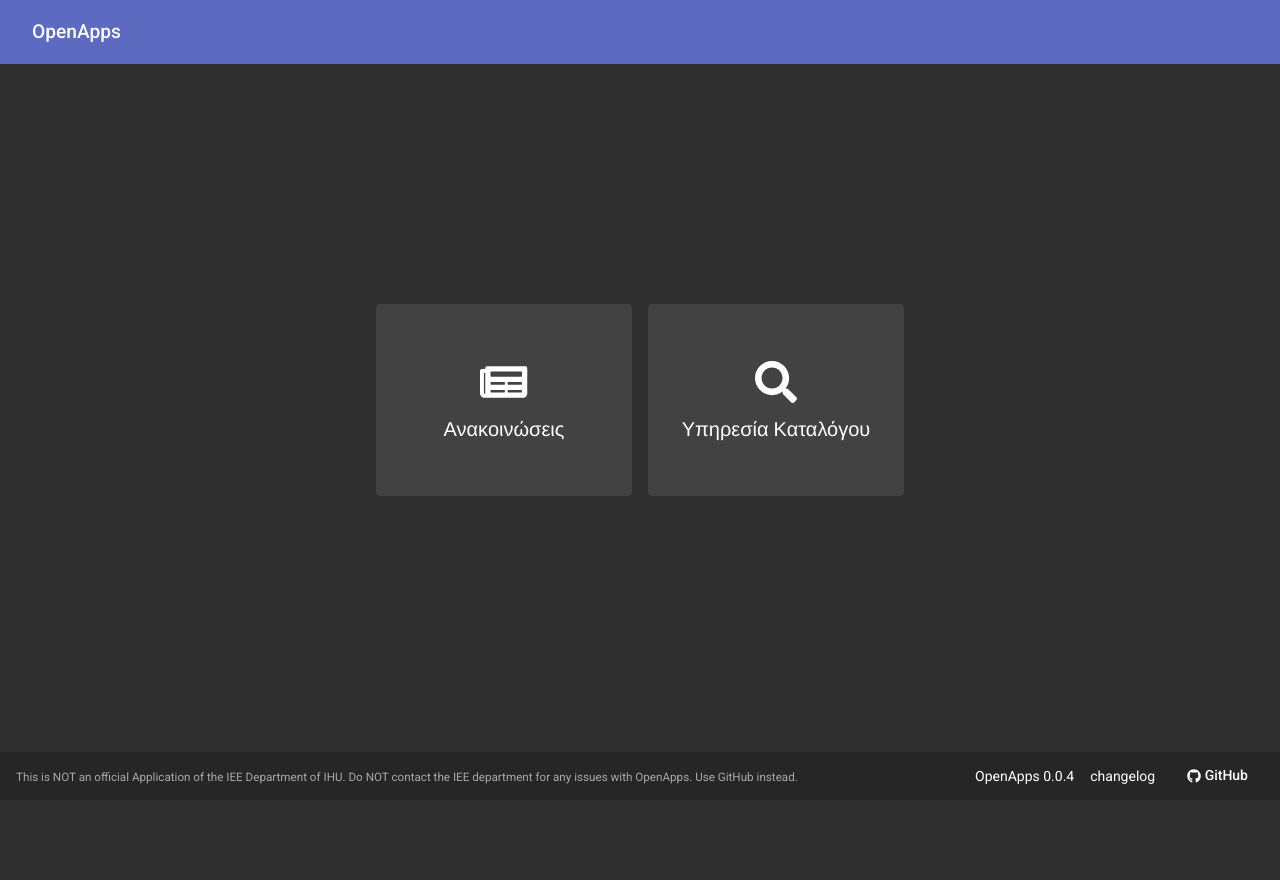
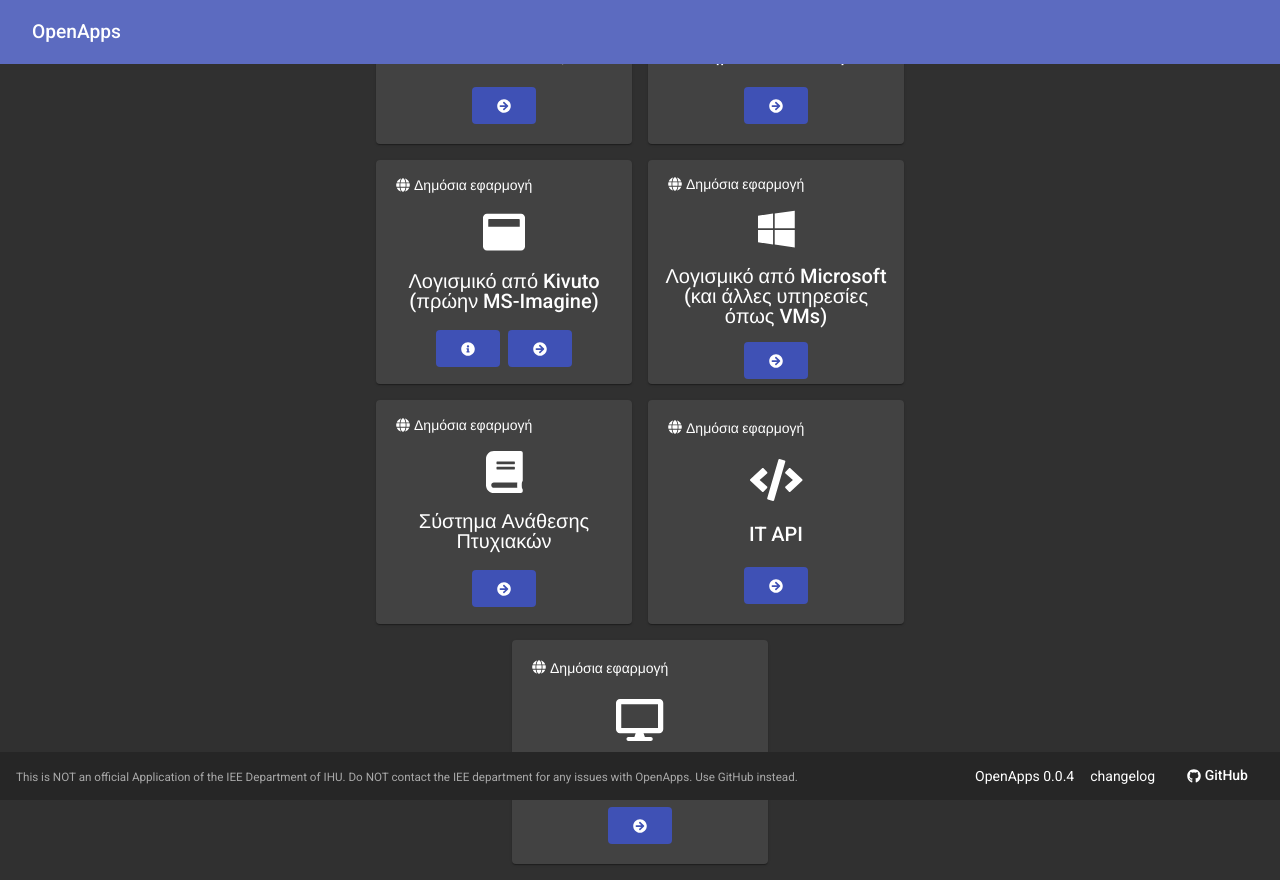
Before and after one commit to theokyr/OpenApps, an Angular app: page / in a window 1280 px wide. Before the commit the page ends 800 px from the top, so only its background shows below. Built offline with nearby package versions, Linux system fonts and the light colour scheme.

Commit message:
Public Services
- Feature list styling fixes
- Added public features that lead to external links

```diff
--- a/src/app/shared/api-feature.model.ts
+++ b/src/app/shared/api-feature.model.ts
@@ -2,30 +2,36 @@ import {TranslatedText} from "../lib/announcements/translated-text";
 
 export class ApiFeature {
   private readonly _title: TranslatedText;
-  private readonly _link: String;
+  private readonly _link: string;
+  private readonly _infoLink: string;
   private readonly _icon: Object;
-  private readonly _publicFeature: boolean;
+  private readonly _isPublic: boolean;
 
-  constructor(title: TranslatedText, link: String, icon: Object, publicFeature: boolean) {
+  constructor(title: TranslatedText, link: string, infoLink: string, icon: Object, publicFeature: boolean) {
     this._title = title;
     this._link = link;
+    this._infoLink = infoLink;
     this._icon = icon;
-    this._publicFeature = publicFeature;
+    this._isPublic = publicFeature;
   }
 
   get title(): TranslatedText {
     return this._title;
   }
 
-  get link(): String {
+  get link(): string {
     return this._link;
+  }
+
+  get infoLink(): string {
+    return this._infoLink;
   }
 
   get icon(): Object {
     return this._icon;
   }
 
-  get publicFeature(): boolean {
-    return this._publicFeature;
+  get isPublic(): boolean {
+    return this._isPublic;
   }
 }
--- a/src/app/view-angular/categories/categories-list/categories-list.component.html
+++ b/src/app/view-angular/categories/categories-list/categories-list.component.html
@@ -1,6 +1,6 @@
 <mat-card class="categories-card">
   <mat-card-title>Πίνακες</mat-card-title>
-  <mat-card-actions fxLayout="row wrap" fxLayoutAlign="start start" fxLayoutGap=".5rem">
+  <mat-card-actions fxLayout="row wrap" fxLayoutAlign="start start" fxLayoutGap=".5rem grid">
     <ng-container *ngFor="let category of categories; let i = index">
       <a [routerLink]="'/announcements/category/'+category.id" mat-flat-button color="primary">{{category.name}}</a>
     </ng-container>
--- a/src/app/view-angular/layout/feature/feature.component.html
+++ b/src/app/view-angular/layout/feature/feature.component.html
@@ -1,8 +1,31 @@
-<a class="link-no-style" [routerLink]="routerLink">
-  <div mat-ripple>
-    <mat-card class="app-card" fxLayout="column" fxLayoutAlign="center center" fxLayoutGap="1rem">
-      <fa-icon [size]="'3x'" [icon]="icon"></fa-icon>
-      <div class="app-card-title">{{title}}</div>
-    </mat-card>
-  </div>
-</a>
+<div>
+  <mat-card class="app-card" fxLayout="column" fxLayoutAlign="space-around center" fxLayoutGap="1rem">
+
+    <mat-card-header class="privacy-header" fxLayout="row" fxLayoutAlign="start center" fxLayoutGap=".25rem">
+      <ng-container *ngIf="isPublic">
+        <fa-icon [icon]="faPublic"></fa-icon>
+        <span>Δημόσια εφαρμογή</span>
+      </ng-container>
+      <ng-container *ngIf="!isPublic">
+        <fa-icon [icon]="faPrivate"></fa-icon>
+        <span>Ιδιωτική εφαρμογή</span>
+      </ng-container>
+    </mat-card-header>
+
+    <fa-icon [size]="'3x'" [icon]="icon"></fa-icon>
+    <div class="app-card-title">{{title}}</div>
+    <div class="full-width" fxLayout="row" fxLayoutAlign="center center" fxLayoutGap=".5rem">
+      <a *ngIf="infoLink" mat-flat-button color="primary" [href]="infoLink">
+        <fa-icon [icon]="faInfo"></fa-icon>
+      </a>
+      <a *ngIf="isRouterLink" mat-flat-button color="primary"
+         [routerLink]="link">
+        <fa-icon [icon]="faOpen"></fa-icon>
+      </a>
+      <a *ngIf="!isRouterLink" mat-flat-button color="primary"
+         [href]="link">
+        <fa-icon [icon]="faOpen"></fa-icon>
+      </a>
+    </div>
+  </mat-card>
+</div>
--- a/src/app/view-angular/layout/feature/feature.component.scss
+++ b/src/app/view-angular/layout/feature/feature.component.scss
@@ -1,9 +1,14 @@
 .app-card {
   width: 16rem;
-  height: 12rem;
+  height: 14rem;
 }
 
-.app-card:hover {
+.privacy-header {
+  width: 16rem;
+  height: 1rem;
+}
+
+a:hover {
   opacity: 0.8;
 }
 
--- a/src/app/view-angular/layout/feature/feature.component.ts
+++ b/src/app/view-angular/layout/feature/feature.component.ts
@@ -1,4 +1,8 @@
-import {Component, Input, OnInit, ViewEncapsulation} from '@angular/core';
+import {Component, Input, OnInit} from '@angular/core';
+import {faGlobe} from "@fortawesome/free-solid-svg-icons/faGlobe";
+import {faLock} from "@fortawesome/free-solid-svg-icons/faLock";
+import {faArrowCircleRight} from "@fortawesome/free-solid-svg-icons/faArrowCircleRight";
+import {faInfoCircle} from "@fortawesome/free-solid-svg-icons/faInfoCircle";
 
 @Component({
   selector: 'app-feature',
@@ -12,11 +16,24 @@ export class FeatureComponent implements OnInit {
   @Input()
   title;
   @Input()
-  routerLink;
+  link;
+  @Input()
+  infoLink;
+  @Input()
+  isPublic;
 
-  constructor() { }
+  isRouterLink: boolean;
+
+  faPublic = faGlobe;
+  faPrivate = faLock;
+  faOpen = faArrowCircleRight;
+  faInfo = faInfoCircle;
+
+  constructor() {
+  }
 
   ngOnInit(): void {
+    this.isRouterLink = !this.link.startsWith("http");
   }
 
 }
--- /dev/null
+++ b/src/app/view-angular/layout/feature/features.ts
@@ -0,0 +1,57 @@
+import {ApiFeature} from "../../../shared/api-feature.model";
+import {TranslatedText} from "../../../lib/announcements/translated-text";
+import {faNewspaper} from "@fortawesome/free-solid-svg-icons/faNewspaper";
+import {faSearch} from "@fortawesome/free-solid-svg-icons/faSearch";
+import {faWindowMaximize} from "@fortawesome/free-solid-svg-icons/faWindowMaximize";
+import {faWindows} from "@fortawesome/free-brands-svg-icons/faWindows";
+import {faBook} from "@fortawesome/free-solid-svg-icons/faBook";
+import {faCode} from "@fortawesome/free-solid-svg-icons/faCode";
+import {faDesktop} from "@fortawesome/free-solid-svg-icons/faDesktop";
+
+export class Features {
+
+  public static readonly features = [
+    new ApiFeature(
+      new TranslatedText("Ανακοινώσεις", "Announcements"),
+      "/announcements/",
+      "",
+      faNewspaper,
+      true),
+    new ApiFeature(
+      new TranslatedText("Υπηρεσία Καταλόγου", "User Catalog"),
+      "/users/",
+      "",
+      faSearch,
+      true),
+    new ApiFeature(
+      new TranslatedText("Λογισμικό από Kivuto (πρώην MS-Imagine)", "Kivuto Software (previously MS-Imagine)"),
+      "https://e5.onthehub.com/WebStore/ProductsByMajorVersionList.aspx?ws=be0fe910-869b-e011-969d-0030487d8897",
+      "https://imselab-atei-thessaloniki.weebly.com/ms-imagine-gr.html",
+      faWindowMaximize,
+      true),
+    new ApiFeature(
+      new TranslatedText("Λογισμικό από Microsoft (και άλλες υπηρεσίες όπως VMs)", "Microsoft Software (and other services such as VMs)"),
+      "https://imselab-atei-thessaloniki.weebly.com/ms-azure-gr.html",
+      "",
+      faWindows,
+      true),
+    new ApiFeature(
+      new TranslatedText("Σύστημα Ανάθεσης Πτυχιακών", "Thesis Assignment Service"),
+      "https://thesis.iee.ihu.gr/",
+      "",
+      faBook,
+      true),
+    new ApiFeature(
+      new TranslatedText("IT API", "IT API"),
+      "https://login.it.teithe.gr/",
+      "",
+      faCode,
+      true),
+    new ApiFeature(
+      new TranslatedText("Έλεγχος 160 ΠΜ", "160 Credits Check"),
+      "https://www.iee.ihu.gr/ects160/",
+      "",
+      faDesktop,
+      true),
+  ];
+}
--- a/src/app/view-angular/layout/home/home.component.html
+++ b/src/app/view-angular/layout/home/home.component.html
@@ -1,12 +1,19 @@
+<div class="full-width"
+     fxLayout="row"
+     fxLayoutAlign="center center">
   <div class="feature-list"
        fxLayout="row wrap"
        fxLayout.lt-lg="column"
        fxLayoutAlign="center center"
-     fxLayoutGap="1rem">
+       fxLayoutGap="1rem grid">
     <ng-container *ngFor="let feature of features; let i = index">
       <app-feature [title]="feature.title.value"
-                 [routerLink]="feature.link"
-                 [icon]="feature.icon">
+                   [link]="feature.link"
+                   [infoLink]="feature.infoLink"
+                   [icon]="feature.icon"
+                   [isPublic]="feature.isPublic">
       </app-feature>
     </ng-container>
   </div>
+
+</div>
--- a/src/app/view-angular/layout/home/home.component.scss
+++ b/src/app/view-angular/layout/home/home.component.scss
@@ -1,4 +1,5 @@
 .feature-list {
   position: relative;
-  height:80vh;
+  width: 60vw;
+  height: 80vh;
 }
--- a/src/app/view-angular/layout/home/home.component.ts
+++ b/src/app/view-angular/layout/home/home.component.ts
@@ -1,8 +1,6 @@
 import {Component, OnInit} from '@angular/core';
-import {faNewspaper} from "@fortawesome/free-solid-svg-icons/faNewspaper";
-import {faSearch} from "@fortawesome/free-solid-svg-icons/faSearch";
+import {Features} from "../feature/features";
 import {ApiFeature} from "../../../shared/api-feature.model";
-import {TranslatedText} from "../../../lib/announcements/translated-text";
 
 @Component({
   selector: 'app-home',
@@ -10,26 +8,14 @@ import {TranslatedText} from "../../../lib/announcements/translated-text";
   styleUrls: ['./home.component.scss']
 })
 export class HomeComponent implements OnInit {
-  static faNewspaper = faNewspaper;
-  static faSearch = faSearch;
 
-  features = [
-    new ApiFeature(
-      new TranslatedText("Ανακοινώσεις", "Announcements"),
-      "/announcements/",
-      faNewspaper,
-      true),
-    new ApiFeature(
-      new TranslatedText("Υπηρεσία Καταλόγου", "User Catalog"),
-      "/users/",
-      faSearch,
-      true),
-  ];
+  features: ApiFeature[];
 
   constructor() {
   }
 
   ngOnInit(): void {
+    this.features = Features.features;
   }
 
 }
```
Lines whose indentation alone changed are shown as unchanged.
